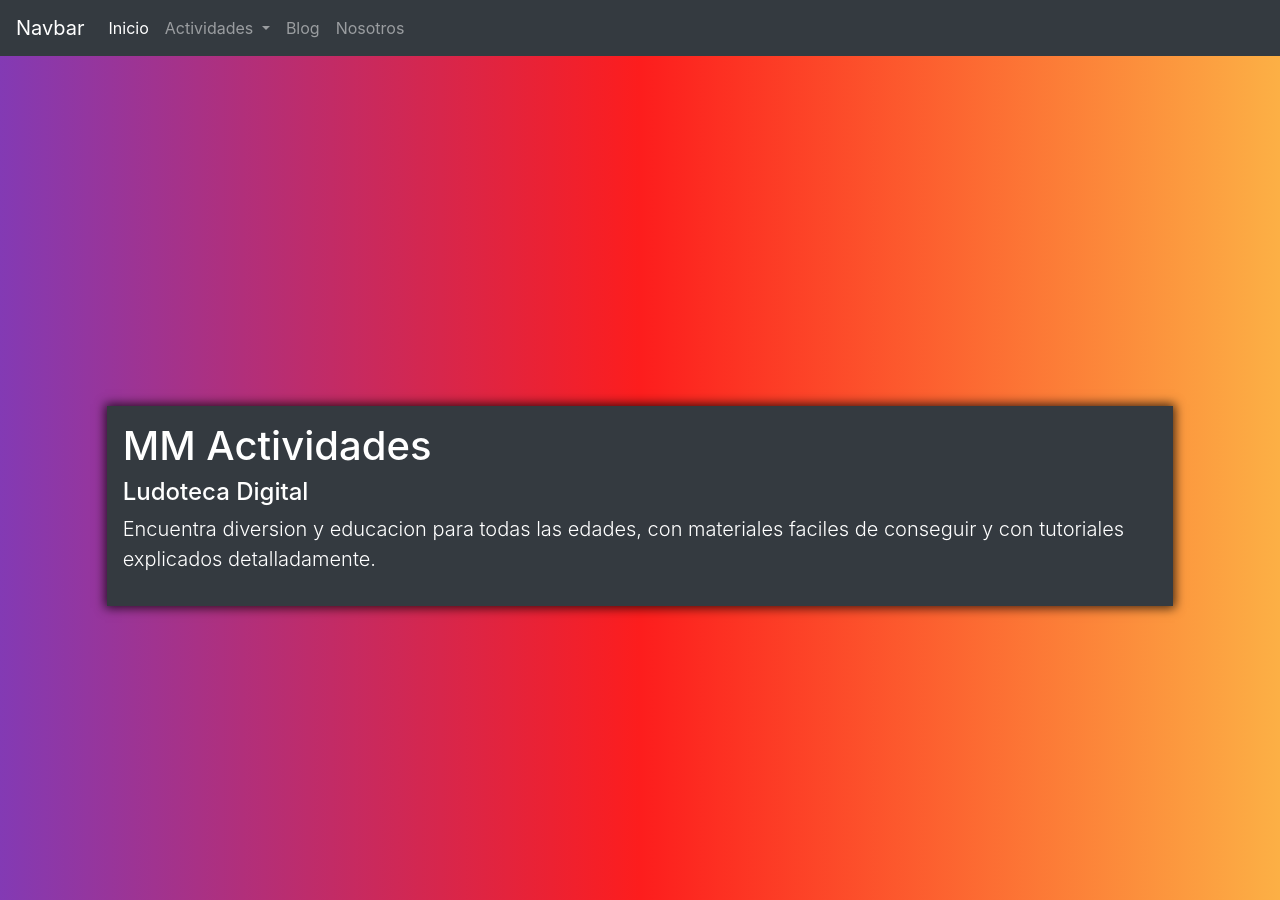
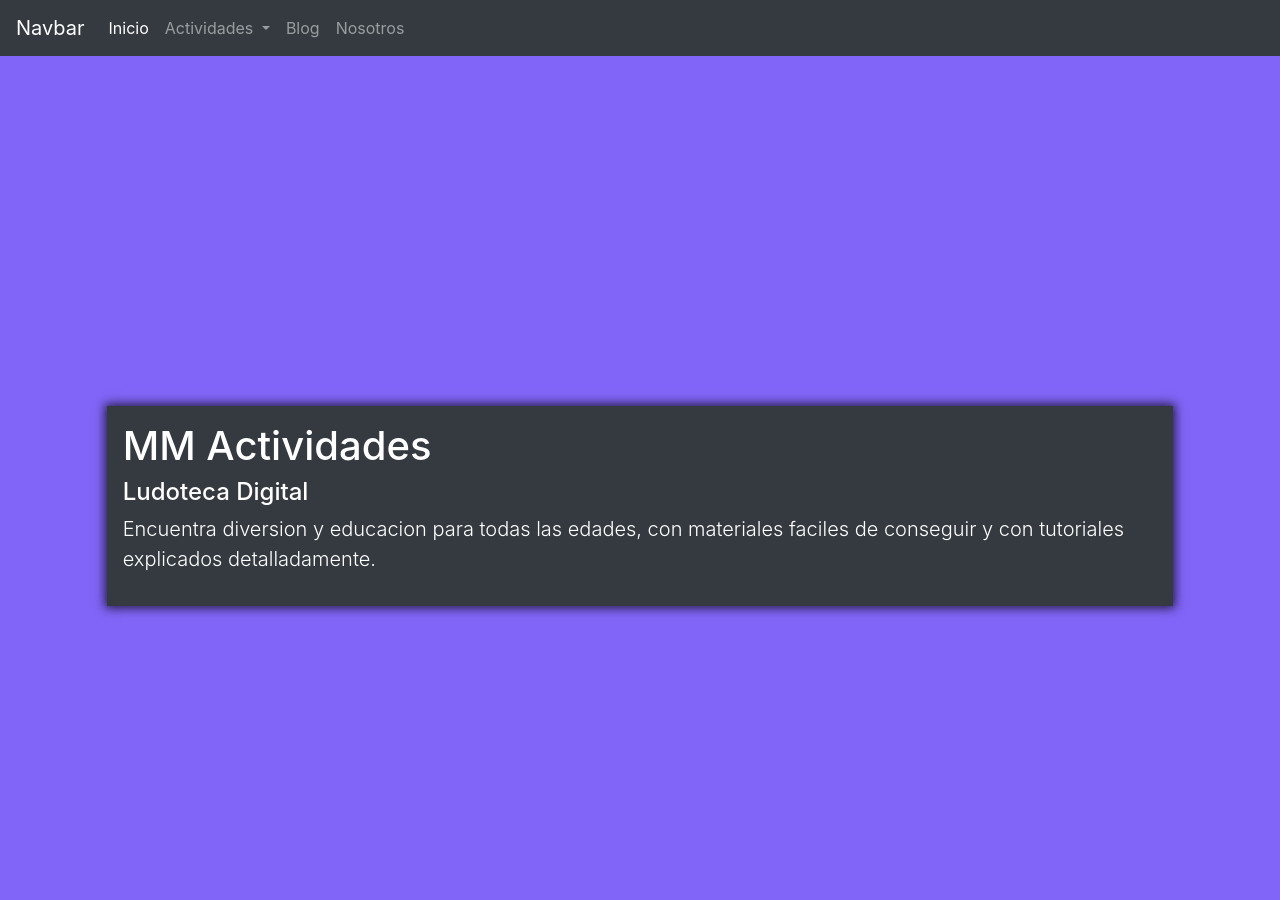
Before and after one commit to MarcoLPR/marcolpr.github.io, a Jekyll site: the page built from index.html, in a window 1280 px wide. Built offline with Jekyll 4.4.1, drawn with Linux system fonts in a browser that asks for light colours; nearby versions of some CDN libraries; the list of posts is cut into pages by our own code.

Commit message:
Added animation

```diff
--- a/index.css
+++ b/index.css
@@ -43,3 +43,44 @@
   -moz-box-shadow: 0px 0px 10px 2px rgba(0, 0, 0, 0.75);
   box-shadow: 0px 0px 10px 2px rgba(0, 0, 0, 0.75);
 }
+
+.color-change {
+	-webkit-animation: color-change 30s linear infinite alternate both;
+	        animation: color-change 30s linear infinite alternate both;
+}
+
+/* Keyframes */
+ @-webkit-keyframes color-change {
+  0% {
+    background: #19dcea;
+  }
+  25% {
+    background: #b22cff;
+  }
+  50% {
+    background: #ea2222;
+  }
+  75% {
+    background: #f5be10;
+  }
+  100% {
+    background: #3bd80d;
+  }
+}
+@keyframes color-change {
+  0% {
+    background: #19dcea;
+  }
+  25% {
+    background: #b22cff;
+  }
+  50% {
+    background: #ea2222;
+  }
+  75% {
+    background: #f5be10;
+  }
+  100% {
+    background: #3bd80d;
+  }
+}
--- a/index.html
+++ b/index.html
@@ -3,7 +3,7 @@
 title: "Inicio"
 ---
 <div id="fullpage">
-    <div class="section first-gradient">
+    <div class="section color-change">
         <div class="col-10 m-auto p-3 centered-card">
             <h1>MM Actividades</h1>
             <h4>Ludoteca Digital</h4>
```
